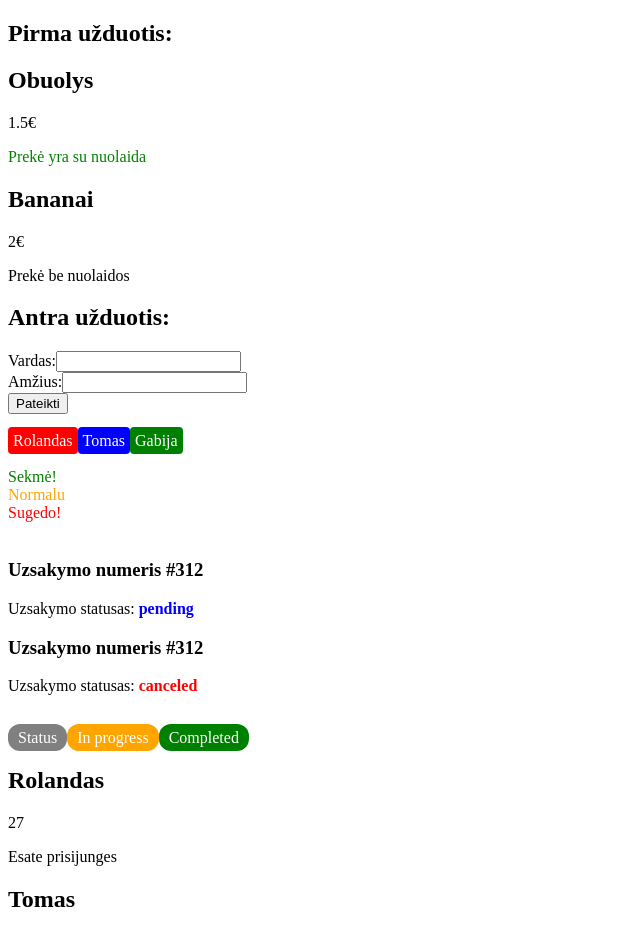
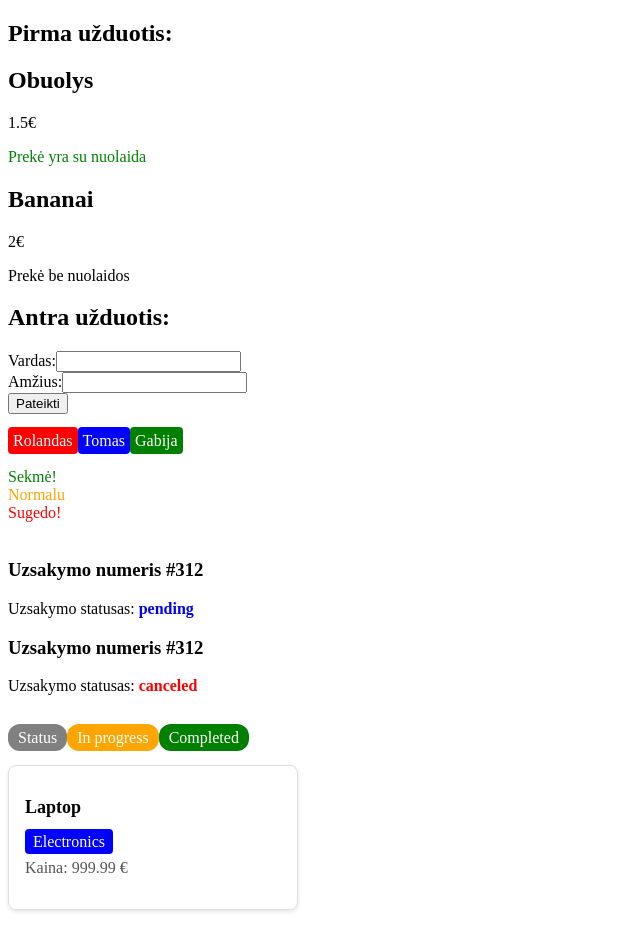
Before and after one commit to Rolandas5/react-typescript-lesson, a React (Vite) app: page / in a window 1280 px wide. Shown: the top 934 px of the page, without its empty margins (0-640 px from the left). Built offline with nearby package versions, Linux system fonts and the light colour scheme.

Commit message:
react-typescript-lesson

```diff
--- a/src/App.tsx
+++ b/src/App.tsx
@@ -10,12 +10,20 @@ import { ShippingStatus } from './components/ShippingStatus/ShippingStatus';
 import { ShippingStatusEnum } from './components/ShippingStatus/types';
 import { StatusBadge } from './components/StatusBadge/StatusBadge';
 import { TaskStatusEnum } from './components/StatusBadge/status';
+import { ProductCard } from './components/ProductCard/ProductCard';
+import { ProductCategory } from './components/ProductCard/category';
 
 // User interfeisas
 interface User {
   name: string;
   age: number;
 }
+
+const sampleProduct = {
+  name: 'Laptop',
+  category: ProductCategory.Electronics,
+  price: 999.99,
+};
 
 function App() {
   const items = [
@@ -52,6 +60,8 @@ function App() {
       <StatusBadge status={TaskStatusEnum.Status} />
       <StatusBadge status={TaskStatusEnum.InProgress} />
       <StatusBadge status={TaskStatusEnum.Completed} />
+      <br /><br />
+      <ProductCard product={sampleProduct} />
       <br />
       <UserProfile name="Rolandas" age={27} isActive={true} />
       <UserProfile name="Tomas" isActive={false} />
--- /dev/null
+++ b/src/components/ProductCard/ProductCard.tsx
@@ -0,0 +1,54 @@
+import { ProductCategory } from './category';
+
+// Apibrėžiame produkto tipą
+interface Product {
+  name: string;
+  category: ProductCategory;
+  price: number;
+}
+
+// ProductCard komponentas
+export const ProductCard: React.FC<{ product: Product }> = ({ product }) => {
+  // Stilių priskyrimas pagal kategoriją naudojant switch
+  let categoryStyle = {};
+
+  switch (product.category) {
+    case ProductCategory.Electronics:
+      categoryStyle = { backgroundColor: 'blue', color: 'white' };
+      break;
+    case ProductCategory.Clothing:
+      categoryStyle = { backgroundColor: 'green', color: 'white' };
+      break;
+    case ProductCategory.Books:
+      categoryStyle = { backgroundColor: 'yellow', color: 'black' };
+      break;
+    default:
+      categoryStyle = { backgroundColor: 'gray', color: 'white' };
+  }
+
+  return (
+    <div
+      style={{
+        border: '1px solid #ddd',
+        padding: '16px',
+        borderRadius: '8px',
+        boxShadow: '0 2px 4px rgba(0, 0, 0, 0.1)',
+        width: '256px',
+      }}
+    >
+      <h2 style={{ fontSize: '18px', fontWeight: 'bold' }}>{product.name}</h2>
+      <span
+        style={{
+          ...categoryStyle, // Priskiriame stilius pagal kategoriją
+          padding: '4px 8px',
+          borderRadius: '4px',
+        }}
+      >
+        {product.category}
+      </span>
+      <p style={{ marginTop: '8px', color: '#555' }}>
+        Kaina: {product.price.toFixed(2)} €
+      </p>
+    </div>
+  );
+};
--- /dev/null
+++ b/src/components/ProductCard/category.ts
@@ -0,0 +1,6 @@
+// Apibrėžiame enum produktų kategorijoms
+export enum ProductCategory {
+    Electronics = "Electronics",
+    Clothing = "Clothing",
+    Books = "Books"
+  }
```
